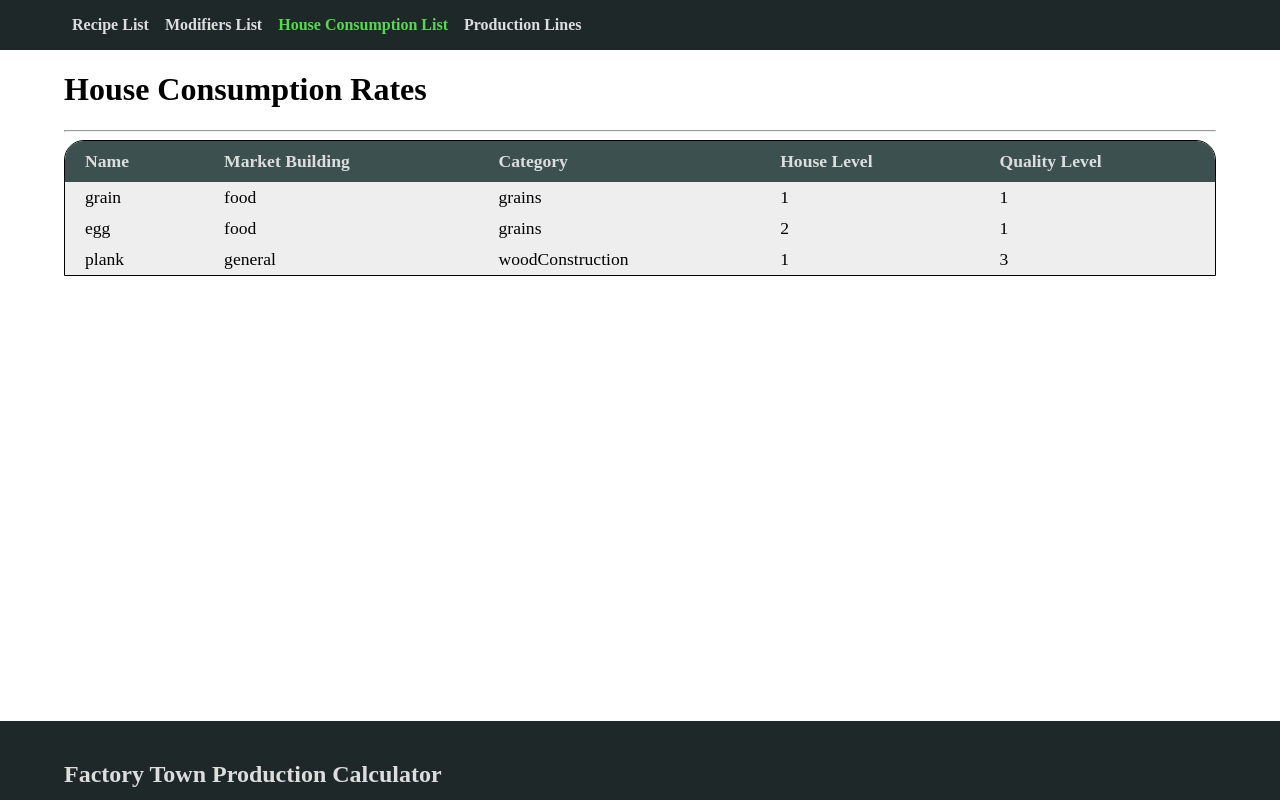
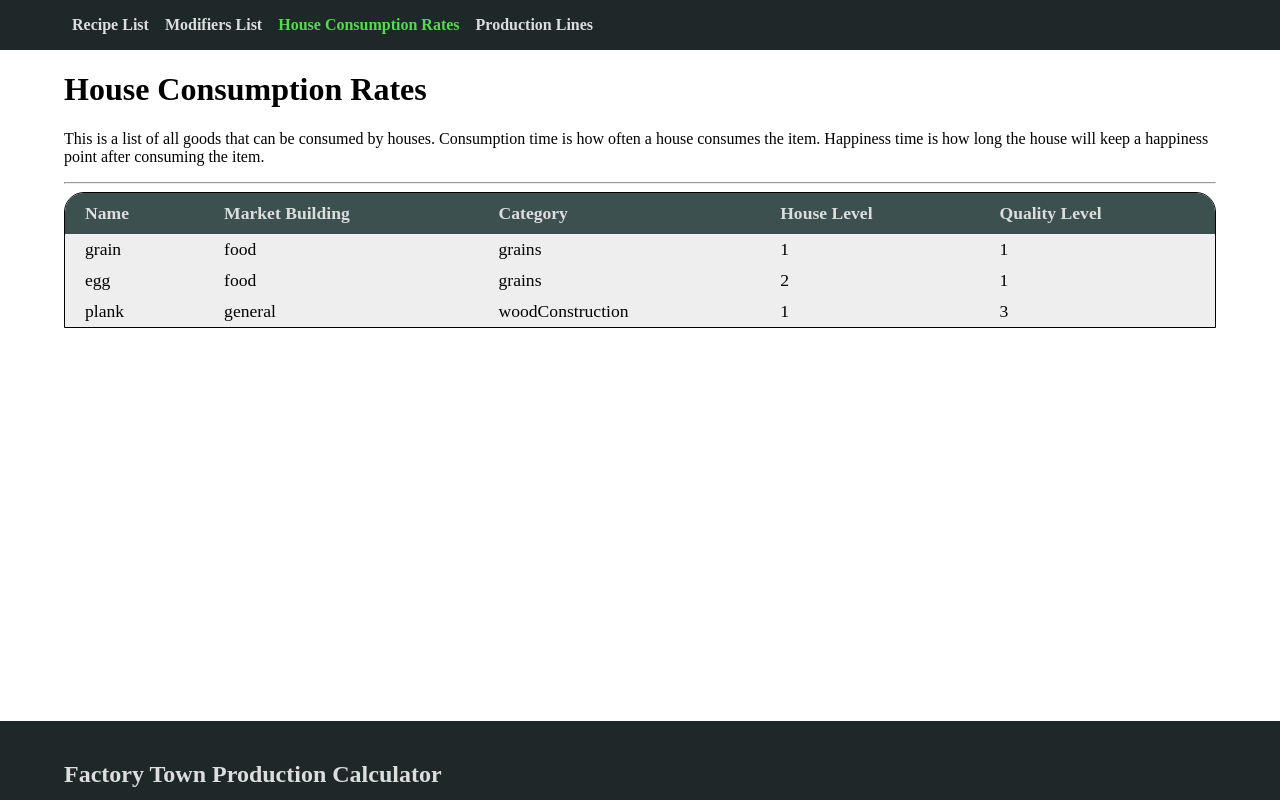
Before and after one commit to AlyxMoon/factory-town-production-calculator, a Vue app: page /consumption in a window 1280 px wide. Shown: the top 800 px of the page. Built offline with nearby package versions, Linux system fonts and the light colour scheme.

Commit message:
add some descriptive text and nav changes

```diff
--- a/src/components/ConsumptionRatesList.vue
+++ b/src/components/ConsumptionRatesList.vue
@@ -1,9 +1,6 @@
 <template>
   <div class="recipe-list-component">
-    <h1>House Consumption Rates</h1>
-
     <hr />
-
     <table>
       <thead>
         <tr>
--- a/src/components/ConsumptionRatesListItem.vue
+++ b/src/components/ConsumptionRatesListItem.vue
@@ -1,10 +1,10 @@
 <template>
   <tr>
     <td>{{ consumption.name | friendlyName }}</td>
-    <td>{{ consumption.market }}</td>
-    <td>{{ consumption.category }}</td>
-    <td>{{ consumption.level }}</td>
-    <td>{{ consumption.quality }}</td>
+    <td>{{ consumption.market | friendlyName }}</td>
+    <td>{{ consumption.category | friendlyName }}</td>
+    <td>{{ consumption.level | friendlyName }}</td>
+    <td>{{ consumption.quality | friendlyName }}</td>
   </tr>
 </template>
 
--- a/src/components/Navbar.vue
+++ b/src/components/Navbar.vue
@@ -2,10 +2,10 @@
   <div class="navbar-component">
     <nav class="container">
       <ul class="nav-links">
-        <li><router-link to="/recipes">Recipe List</router-link></li>
-        <li><router-link to="/modifiers">Modifiers List</router-link></li>
-        <li><router-link to="/consumption">House Consumption List</router-link></li>
-        <li><router-link to="/production">Production Lines</router-link></li>
+        <li><router-link :to="{ name: 'recipes' }">Recipe List</router-link></li>
+        <li><router-link :to="{ name: 'modifiers' }">Modifiers List</router-link></li>
+        <li><router-link :to="{ name: 'consumption' }">House Consumption Rates</router-link></li>
+        <li><router-link :to="{ name: 'production' }">Production Lines</router-link></li>
       </ul>
     </nav>
   </div>
--- a/src/components/RecipeList.vue
+++ b/src/components/RecipeList.vue
@@ -1,7 +1,5 @@
 <template>
   <div class="recipe-list-component">
-    <h1>Recipes</h1>
-
     <recipe-list-filters></recipe-list-filters>
 
     <hr />
--- a/src/router.js
+++ b/src/router.js
@@ -22,6 +22,16 @@ export default new Router({
       component: ConsumptionRates,
     },
     {
+      path: '/modifiers',
+      name: 'modifiers',
+      component: Default,
+    },
+    {
+      path: '/production',
+      name: 'production',
+      component: Default,
+    },
+    {
       path: '/recipes',
       name: 'recipes',
       component: Recipes,
--- a/src/views/ConsumptionRates.vue
+++ b/src/views/ConsumptionRates.vue
@@ -1,5 +1,12 @@
 <template>
   <div>
+    <h1>House Consumption Rates</h1>
+    <p>
+      This is a list of all goods that can be consumed by houses.
+      Consumption time is how often a house consumes the item.
+      Happiness time is how long the house will keep a happiness point after consuming the item.
+    </p>
+
     <consumption-rates-list></consumption-rates-list>
   </div>
 </template>
--- a/src/views/Recipes.vue
+++ b/src/views/Recipes.vue
@@ -1,5 +1,10 @@
 <template>
   <div>
+    <h1>Recipes</h1>
+    <p>
+      This is a collection of all recipes found in the game and the amount that recipes produces per limit not accounting for modifiers.
+    </p>
+
     <recipe-list></recipe-list>
   </div>
 </template>
```
